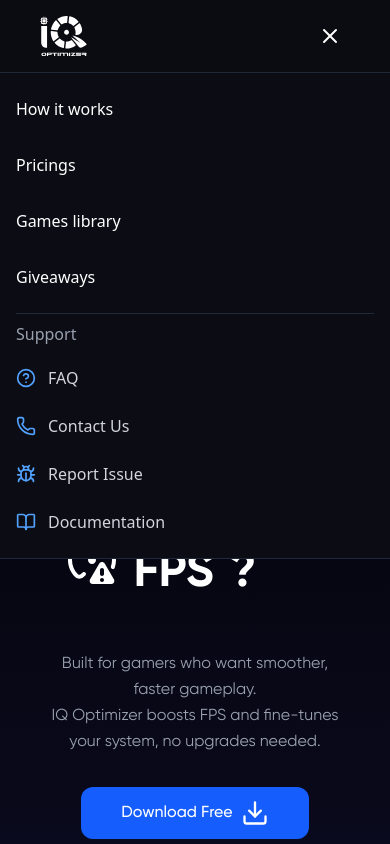
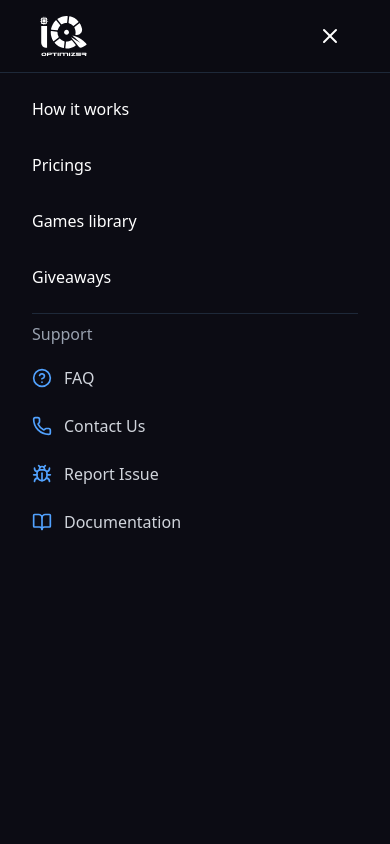
Before and after one commit to AnisHr77/mostaqeel, a React (Vite) app: page / in a window 390 px wide. Both pictures are taken after a click on the button 330 px from the left and 36 px from the top of the page. Shown: the top 844 px of the page. Built offline with nearby package versions, Linux system fonts and the light colour scheme; a web font is replaced by a local one.

Commit message:
some changes

```diff
--- a/src/components/Navbar.jsx
+++ b/src/components/Navbar.jsx
@@ -236,7 +236,7 @@ export default function Navbar() {
 
             {/* Mobile Menu */}
             {open && (
-                <div className="md:hidden bg-[#0c0c14] border-t border-gray-800 px-4 py-4">
+                <div className="md:hidden bg-[#0c0c14] min-h-screen border-t border-gray-800 px-8 py-4">
                     <div className="space-y-4">
                         {navLinks.map((link) => (
                             <a
--- a/src/pages/Iq.jsx
+++ b/src/pages/Iq.jsx
@@ -30,7 +30,7 @@ const Iq = () => {
                     {/* Main WiFi card */}
                     <div className="relative w-50 h-38 bg-[#151519] rounded-xl border  flex items-center justify-center overflow-hidden shadow-[0_0_50px_-20px_#3457db] ">
                         <div className="relative">
-                            <svg className="relative top-20 left-14 z-50" width="40" height="40" viewBox="0 0 40 40" fill="none" xmlns="http://www.w3.org/2000/svg">
+                            <svg className="relative top-20 left-14 z-10" width="40" height="40" viewBox="0 0 40 40" fill="none" xmlns="http://www.w3.org/2000/svg">
                                 <rect width="40" height="40" rx="20" fill="#3457DC"/>
                                 <g clipPath="url(#clip0_657_258)">
                                     <path d="M18 26.9998C18 25.8998 18.9 24.9998 20 24.9998C21.1 24.9998 22 25.8998 22 26.9998C22 28.0998 21.1 28.9998 20 28.9998C18.9 28.9998 18 28.0998 18 26.9998ZM31.68 17.5398C32.09 17.1598 32.11 16.5298 31.73 16.1298C28.71 12.8798 24.43 11.0098 20 11.0098C15.57 11.0098 11.29 12.8698 8.26998 16.1198C7.88998 16.5298 7.91998 17.1598 8.31998 17.5298C8.71998 17.9098 9.35998 17.8798 9.72998 17.4798C12.37 14.6298 16.11 12.9998 20 12.9998C23.89 12.9998 27.62 14.6298 30.27 17.4798C30.47 17.6898 30.73 17.7998 31 17.7998C31.24 17.7998 31.49 17.7098 31.68 17.5298V17.5398ZM26.67 22.3498C27.08 21.9698 27.1 21.3398 26.72 20.9398C24.99 19.0698 22.54 17.9998 20 17.9998C17.46 17.9998 15.01 19.0698 13.28 20.9398C12.9 21.3398 12.93 21.9798 13.33 22.3498C13.73 22.7298 14.37 22.6998 14.74 22.2998C16.09 20.8398 18.01 20.0098 20 20.0098C21.99 20.0098 23.9 20.8498 25.26 22.2998C25.46 22.5098 25.72 22.6198 25.99 22.6198C26.23 22.6198 26.48 22.5298 26.67 22.3498Z" fill="white"/>
@@ -334,7 +334,7 @@ const Iq = () => {
                 {/* Add a vertical separator line on the right */}
                 <div className="lg:col-span-2 flex flex-col justify-center items-center border-r border-[#1E1D22]">
                     <FeatureItem feature={featuresList[1]} />
-                    <div className={'text-white text-xs z-50 font-poppins'}>Up to <span className={'text-xl font-bold font-poppins z-10'}>40%</span></div>
+                    <div className={'text-white text-xs z-10 font-poppins'}>Up to <span className={'text-xl font-bold font-poppins z-10'}>40%</span></div>
                 </div>
 
 
```
